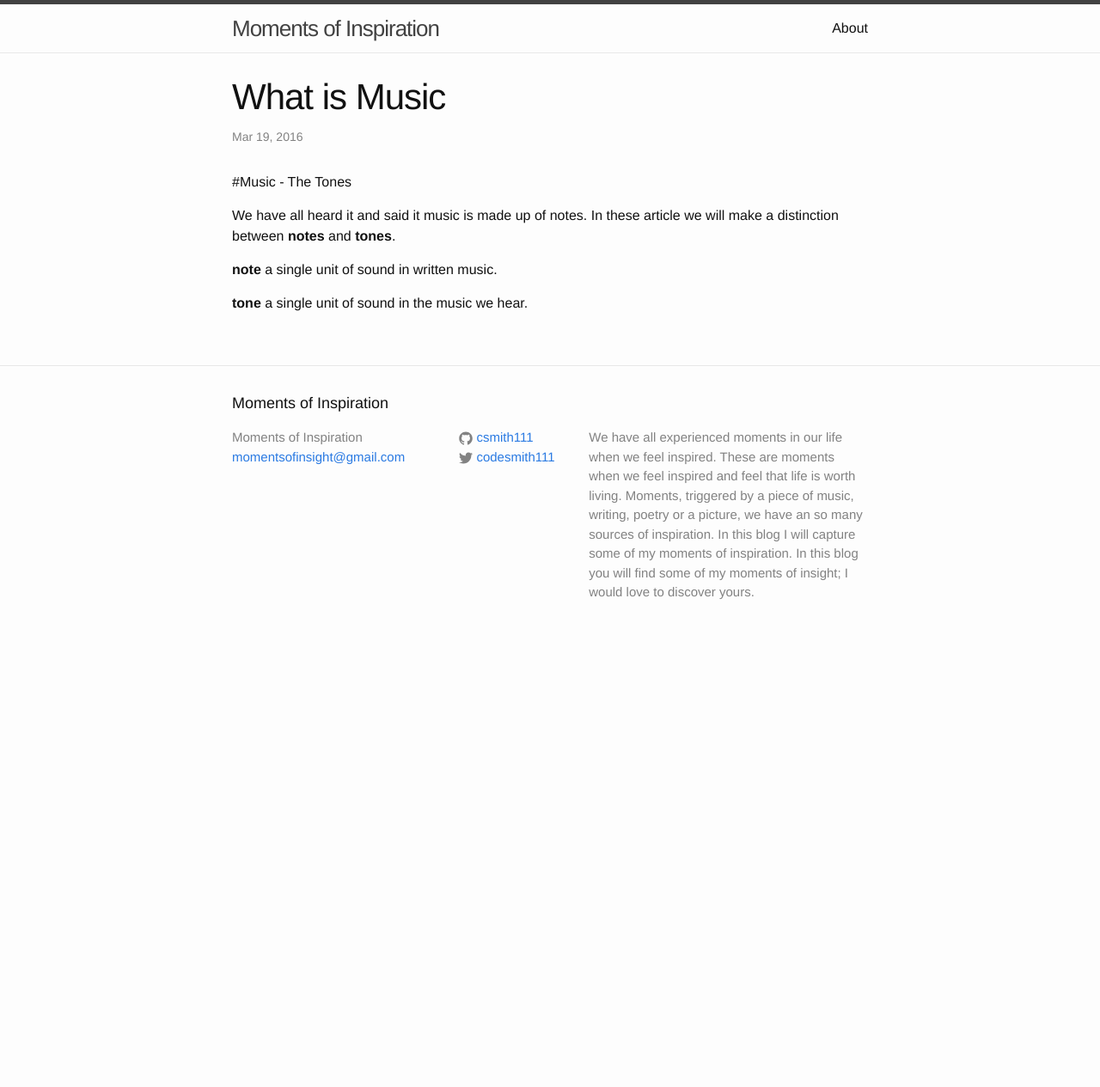
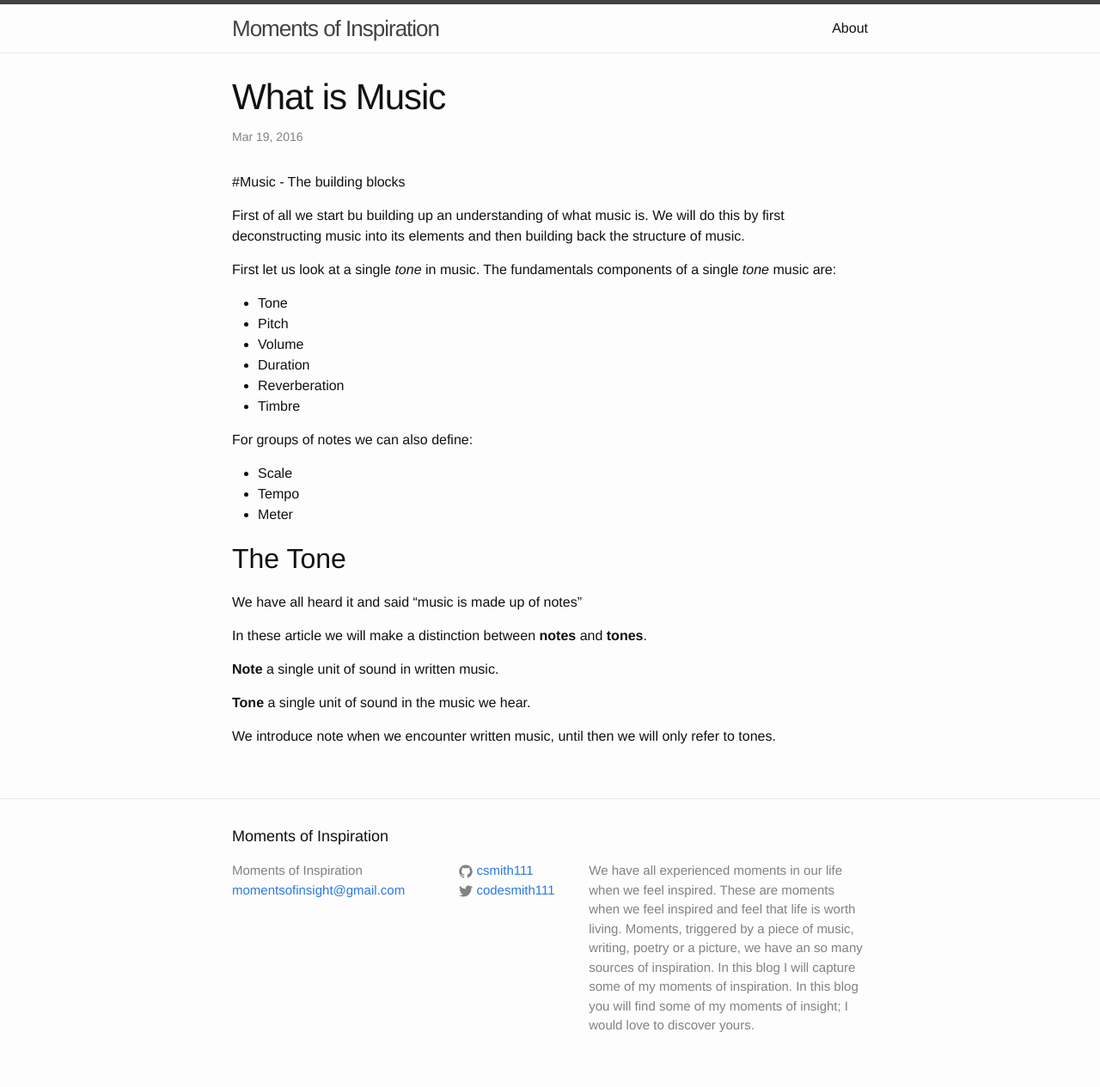
Before and after one commit to csmith111/moments-of-inspiration, a Jekyll site: the page built from _posts/2016-03-19-mozartrequiem.markdown, in a window 1280 px wide. Shown: the whole page at 86% size. Built offline with Jekyll 4.4.1, drawn with Linux system fonts in a browser that asks for light colours; before the commit the page ends 900 px from its top, so only the background shows below that.

Commit message:
music post

```diff
--- a/_posts/2016-03-19-mozartrequiem.markdown
+++ b/_posts/2016-03-19-mozartrequiem.markdown
@@ -6,10 +6,34 @@ summary:  Music is a universal art for. Where there are humans we find music. In
 categories:  update music
 ---
 
-#Music - The Tones
+#Music - The building blocks
 
-We have all heard it and said it music is made up of notes. In these article we will make a distinction between __notes__ and __tones__.
+First of all we start bu building up an understanding of what music is.
+We will do this by first deconstructing music into its elements and then
+building back the structure of music.
 
-__note__ a single unit of sound in written music.
+First let us look at a single _tone_ in music.
+The fundamentals components of a single _tone_ music are:
+* Tone
+* Pitch
+* Volume
+* Duration
+* Reverberation
+* Timbre
 
-__tone__ a single unit of sound  in the music we hear.
+For groups of notes we can also define:
+* Scale
+* Tempo
+* Meter
+
+## The Tone
+We have all heard it and said "music is made up of notes"
+
+In these article we will make a distinction between __notes__ and __tones__.
+
+__Note__ a single unit of sound in written music.
+
+__Tone__ a single unit of sound  in the music we hear.
+
+We introduce note when we encounter written music, until then we will only
+refer to tones.
```
